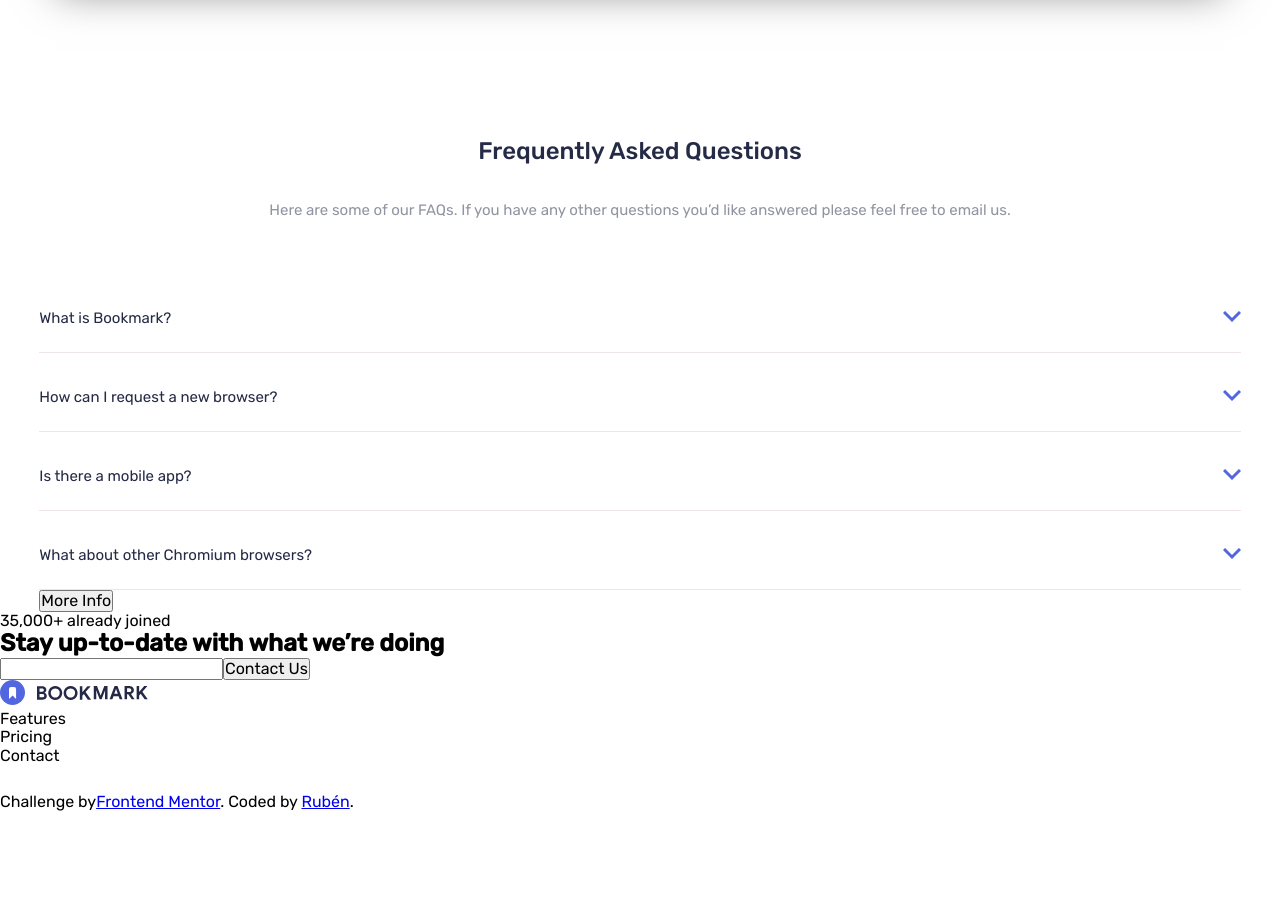
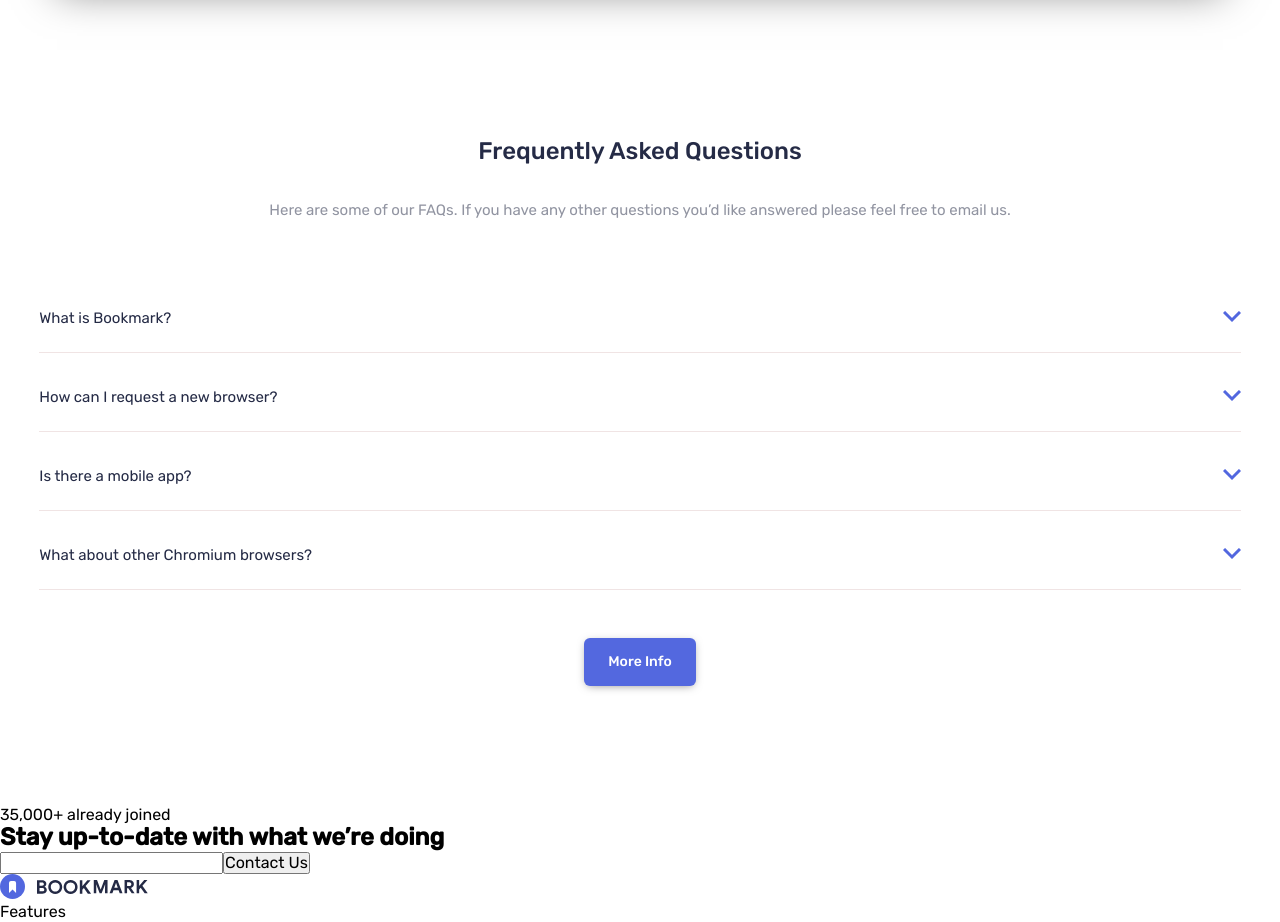
Before and after one commit to Rubendvb/bookmark-landing-page-master, a React (Vite) app: page / in a window 1280 px wide. Shown: the part 4180-5102 px from the top of the page. Before the commit the page ends 4992 px from the top, so only its background shows below. Built offline with nearby package versions, Linux system fonts and the light colour scheme.

Commit message:
finalizando sectio Questions

```diff
--- a/src/assets/components/Questions/Questions.jsx
+++ b/src/assets/components/Questions/Questions.jsx
@@ -60,7 +60,8 @@ export default function Questions() {
           </span>
         </div>
       </div>
-      <button>More Info</button>
+
+      <button className={styles.button}>More Info</button>
     </section>
   )
 }
--- a/src/assets/components/Questions/Questions.module.scss
+++ b/src/assets/components/Questions/Questions.module.scss
@@ -2,7 +2,7 @@
 @use '../../sass/mixins' as m;
 
 .questions {
-  margin-top: 150px;
+  margin: 9.375rem 0 7.5rem;
 
   @include m.side-padding;
 }
@@ -18,7 +18,7 @@
 }
 
 .bookmark {
-  margin-top: 3.25rem;
+  margin: 3.25rem 0 3rem;
 }
 
 .containerBookmark {
@@ -44,8 +44,9 @@
       }
 
       .containerBookmark__title::after {
-        content: url(../../images/icon-arrow.svg);
+        content: url('../../images/icon-arrow-up.svg');
         transform: rotate(180deg) translate(0px, 4px);
+        transition: all 0.8s;
       }
     }
   }
@@ -58,12 +59,22 @@
     justify-content: space-between;
 
     &::after {
-      content: url(../../images/icon-arrow.svg);
+      content: url('../../images/icon-arrow.svg');
       transition: all 0.8s;
     }
   }
 
   &__text {
     display: none;
+
+    @include m.text(v.$Grayish-Blue, 0.938rem);
+    text-align: start;
   }
 }
+
+.button {
+  margin: 0 auto;
+  display: block;
+
+  @include m.button-browser(v.$Soft-Blue, #fff, 7rem);
+}
```
Also changed, not shown: src/assets/images/icon-arrow-up.svg (added).
